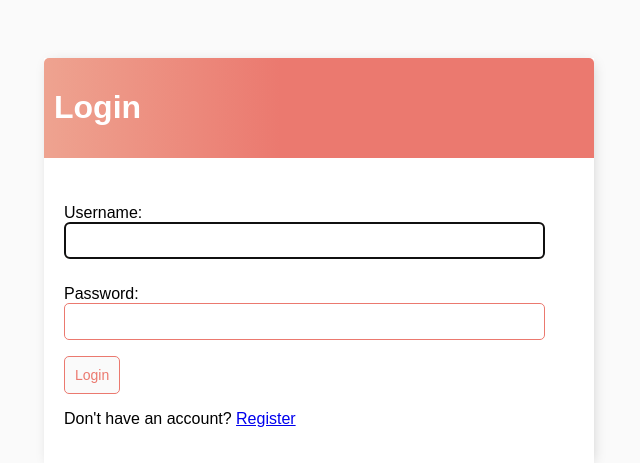
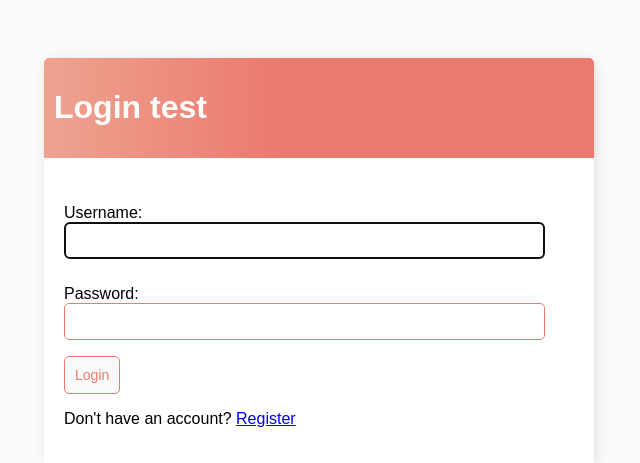
Before and after one commit to Gavriil1/CI_PP4_TD, a Django app: page /login/ in a window 1280 px wide. Shown: the top 463 px of the page, without its empty margins (321-961 px from the left). Run offline with Django 4.2, Linux system fonts and the light colour scheme.

Commit message:
checking sync between heroku and github

```diff
--- a/base/templates/base/login.html
+++ b/base/templates/base/login.html
@@ -2,7 +2,7 @@
 {% block content %}
 
 <div class="header-bar">
-    <h1>Login</h1>
+    <h1>Login test</h1>
 </div>
 
 <div class="card-body">
```
